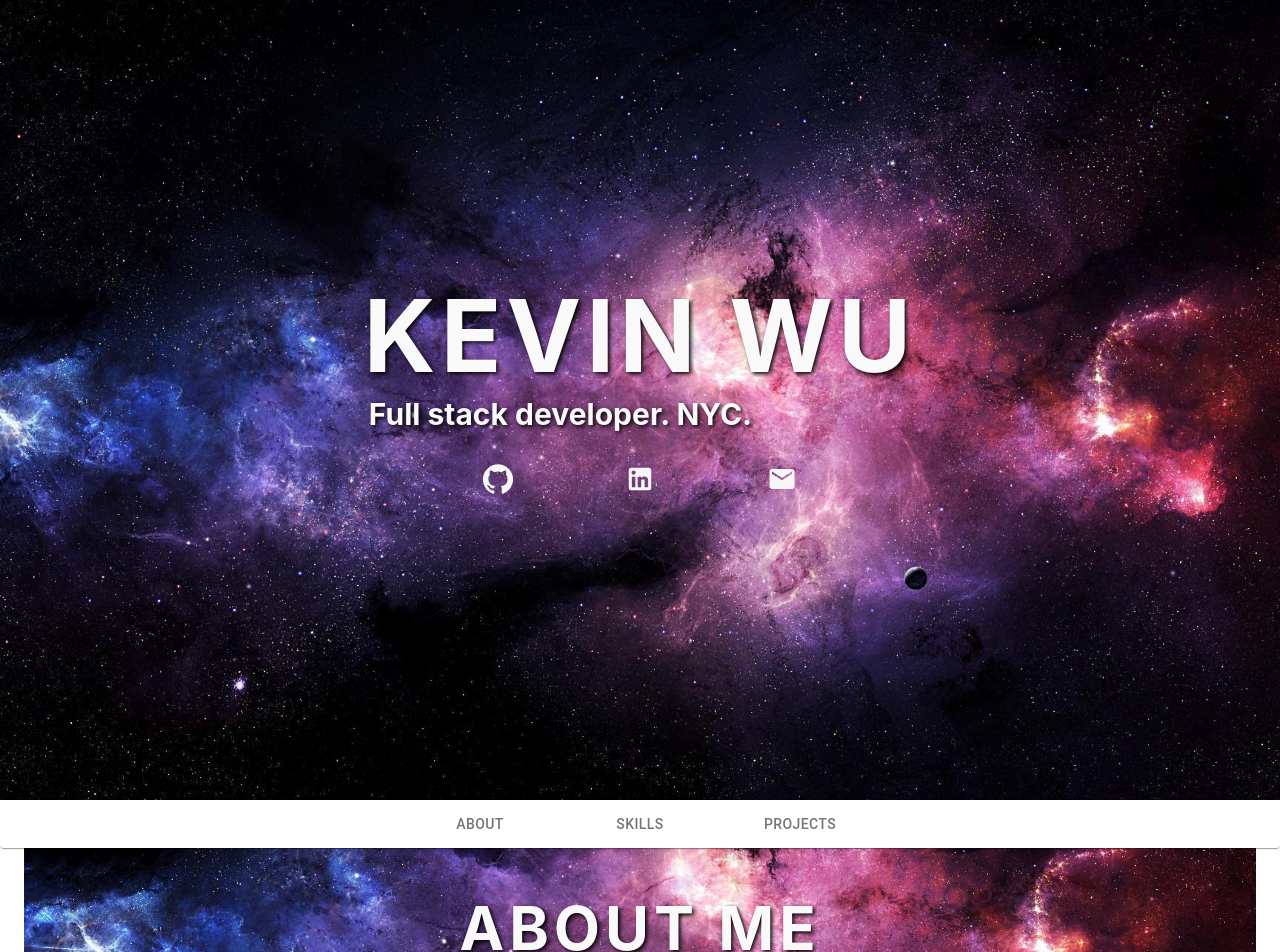
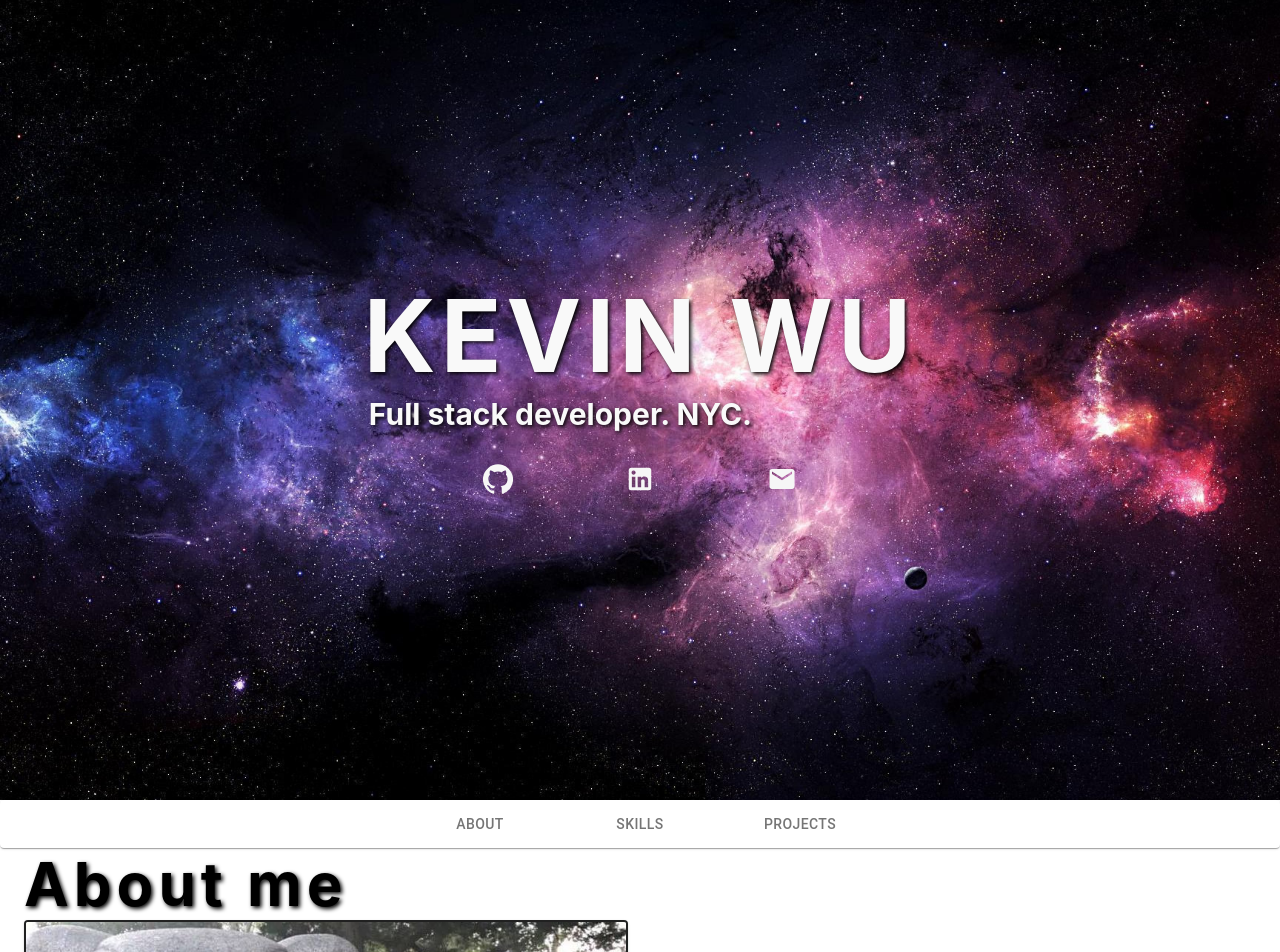
Before and after one commit to kevkevwuhoo/kwu-react-portfolio, a React (Create React App) app: page / in a window 1280 px wide. Shown: the top 952 px of the page. Built offline with nearby package versions, Linux system fonts and the light colour scheme.

Commit message:
Fixed subheader structure

```diff
--- a/src/components/SubHeader/index.js
+++ b/src/components/SubHeader/index.js
@@ -4,10 +4,8 @@ import './style.css';
 const SubHeader = ({ text }) => {
   return (
     <div className='subheader'>
-      <div className='background'>
-        <div className='text'>
-          <h1>{text}</h1>
-        </div>
+      <div className='text'>
+        <h1>{text}</h1>
       </div>
     </div>
   );
```
